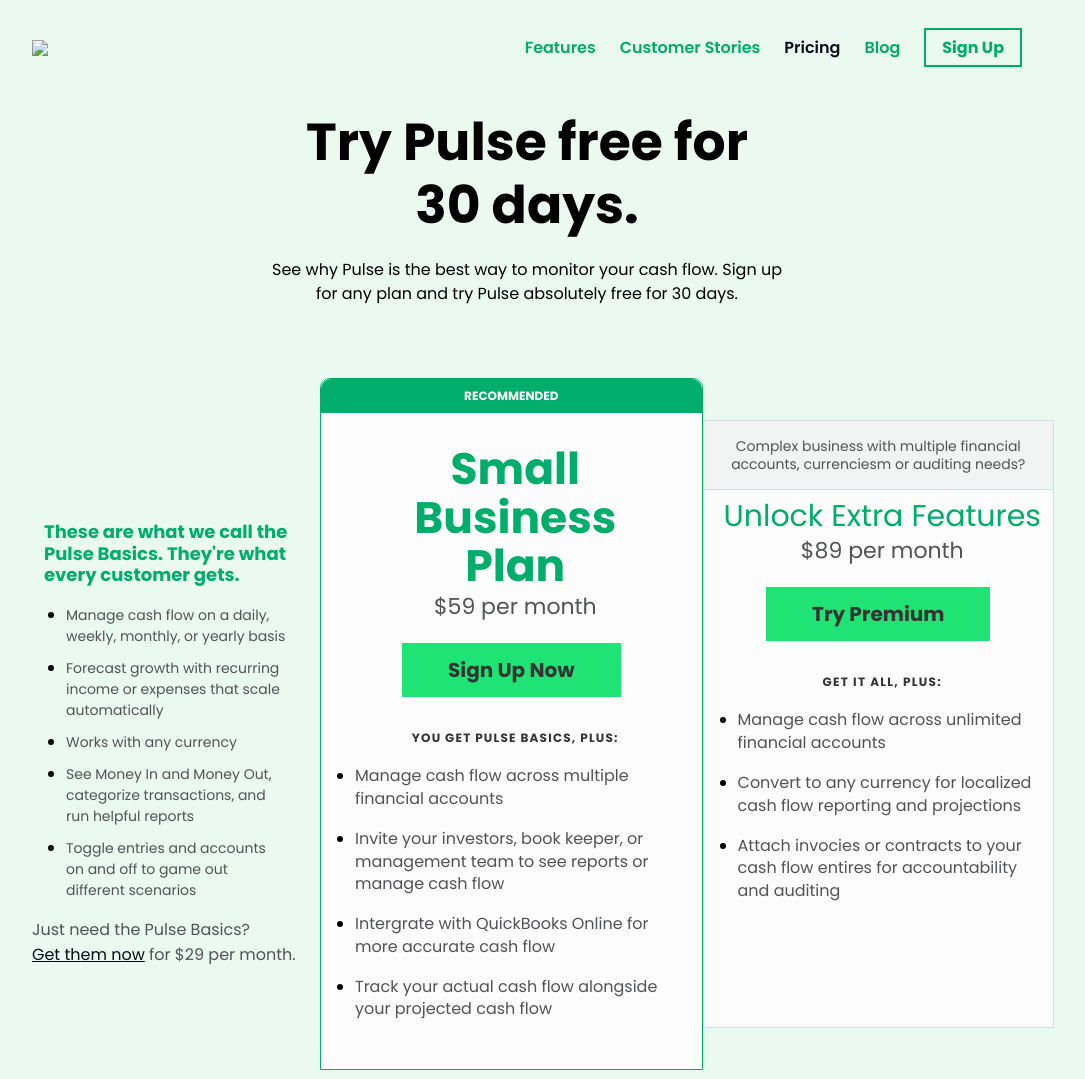
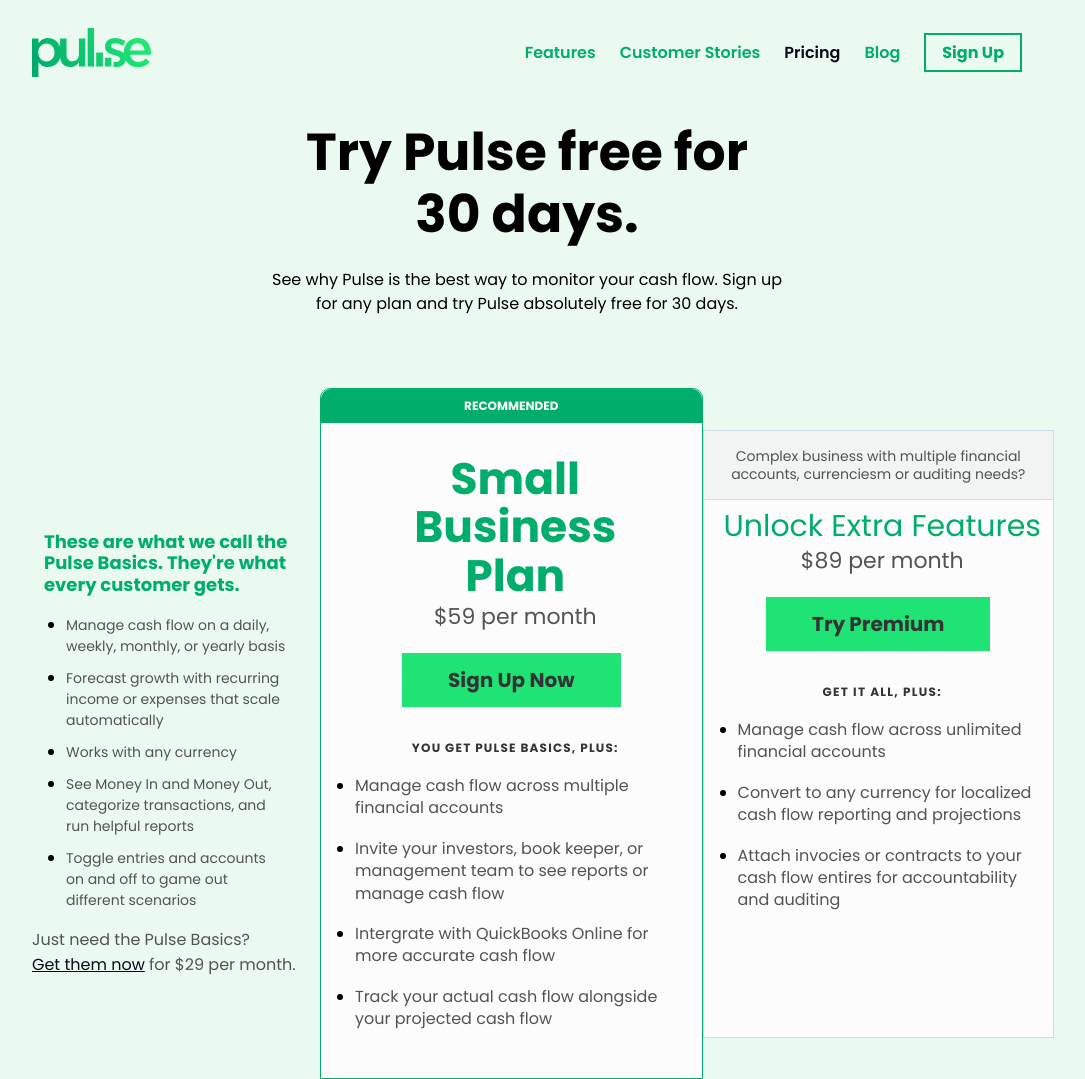
Before and after one commit to Ivan910-zz/Pulse-Project, a plain HTML site: page index.html in a window 1280 px wide. Shown: the top 1079 px of the page, without its empty margins (113-1198 px from the left). Drawn offline with Linux system fonts and the light colour scheme; the site is published under a folder, as on GitHub Pages, so addresses that start at the root find nothing.

Commit message:
Update index.html

```diff
--- a/index.html
+++ b/index.html
@@ -19,7 +19,7 @@
   <body>
     <div class="Wrapper">
       <nav>
-        <img src="/pulse-logo.svg" />
+        <img src="pulse-logo.svg" />
         <input type="checkbox" id="menu-toggle" />
         <label for="menu-toggle"><i class="fa-solid fa-bars"></i></label>
         <div class="Links">
```
